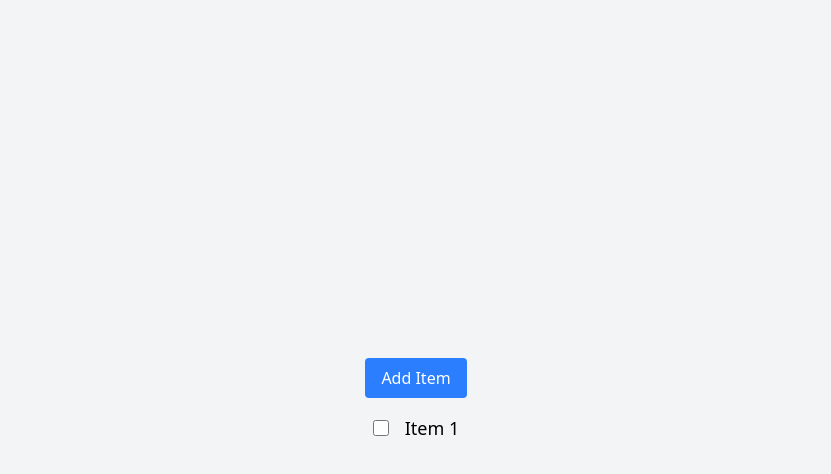
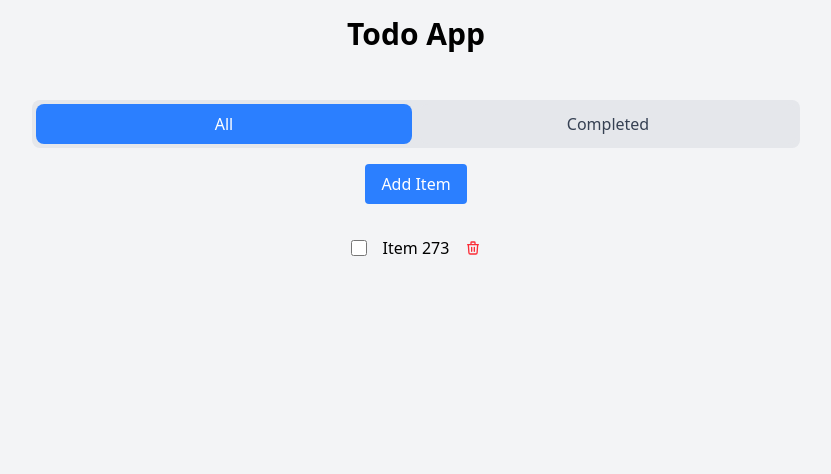
Before and after one commit to mackentish/todo-app, a React (Vite) app: page / in a window 1280 px wide. Both pictures are taken after a click on the button "Add Item". Shown: the top 474 px of the page, without its empty margins (224-1055 px from the left). Built offline with nearby package versions, Linux system fonts and the light colour scheme.

Commit message:
added segmented control to view completed items

```diff
--- a/package.json
+++ b/package.json
@@ -15,6 +15,7 @@
         "jotai": "^2.15.1",
         "react": "^19.2.0",
         "react-dom": "^19.2.0",
+        "react-icons": "^5.5.0",
         "tailwindcss": "^4.1.17"
     },
     "devDependencies": {
--- a/src/App.tsx
+++ b/src/App.tsx
@@ -1,24 +1,32 @@
-import { itemsAtom } from './atoms';
-import { useAtom } from 'jotai';
+import { useState } from 'react';
 import { ListView } from './pages';
-import { Button } from './components';
+import { Button, Text, SegmentedControl } from './components';
+import { useItems } from './hooks';
 
 function App() {
-    const [items, setItems] = useAtom(itemsAtom);
+    const { createItem, getAllItems, getCompletedItems } = useItems();
+    const [view, setView] = useState<'All' | 'Completed'>('All');
 
     const handleClick = () => {
-        const newItem = {
-            id: crypto.randomUUID(),
-            name: `Item ${items.length + 1}`,
-            completed: false,
-        };
-        setItems((prev) => [...prev, newItem]);
+        // TODO: Replace with a proper input mechanism
+        createItem(`Item ${Math.floor(Math.random() * 1000)}`);
     };
 
     return (
-        <div className="bg-gray-100 min-h-screen dark:bg-gray-900 flex flex-col gap-4 w-full justify-center items-center p-4">
-            <Button onClick={handleClick}>Add Item</Button>
-            <ListView />
+        <div className="bg-gray-100 min-h-screen dark:bg-gray-900 w-full p-4">
+            <div className="flex flex-col gap-4 w-full max-w-3xl items-center mx-auto">
+                <Text className="text-3xl font-bold mb-8">Todo App</Text>
+
+                <SegmentedControl<'All' | 'Completed'>
+                    segments={['All', 'Completed']}
+                    onSegmentChange={(selectedSegment) => setView(selectedSegment)}
+                />
+
+                <Button onClick={handleClick}>Add Item</Button>
+                <div className="max-h-96 overflow-y-auto mt-4">
+                    <ListView items={view === 'All' ? getAllItems() : getCompletedItems()} />
+                </div>
+            </div>
         </div>
     );
 }
--- a/src/atoms/index.ts
+++ /dev/null
@@ -1 +0,0 @@
-export * from './items-atom';
--- a/src/atoms/items-atom.ts
+++ /dev/null
@@ -1,4 +0,0 @@
-import { atomWithStorage } from 'jotai/utils';
-import type { Item } from '../models/item';
-
-export const itemsAtom = atomWithStorage<Item[]>('items', []);
--- a/src/components/item.tsx
+++ b/src/components/item.tsx
@@ -1,17 +1,10 @@
 import type { Item } from '../models/item';
-import { useAtom } from 'jotai';
-import { itemsAtom } from '../atoms/items-atom';
+import { useItems } from '../hooks';
 import { Text } from './ui';
+import { HiOutlineTrash } from 'react-icons/hi';
 
 export function ItemComponent({ item }: { item: Item }) {
-    const [, setItems] = useAtom(itemsAtom);
-
-    const toggleCompletion = () => {
-        // Update the item's completion status in the global state
-        setItems((prevItems) =>
-            prevItems.map((it) => (it.id === item.id ? { ...it, completed: !it.completed } : it)),
-        );
-    };
+    const { toggleItemCompletion, deleteItem } = useItems();
 
     return (
         <div className="flex flex-row gap-4 items-center">
@@ -19,9 +12,13 @@ export function ItemComponent({ item }: { item: Item }) {
                 className="w-4 h-4 rounded-lg cursor-pointer"
                 type="checkbox"
                 checked={item.completed}
-                onChange={toggleCompletion}
+                onChange={() => toggleItemCompletion(item.id)}
             />
             <Text className={item.completed ? 'line-through' : ''}>{item.name}</Text>
+            <HiOutlineTrash
+                className="cursor-pointer text-red-500 hover:text-red-700 transition-colors duration-200"
+                onClick={() => deleteItem(item.id)}
+            />
         </div>
     );
 }
--- /dev/null
+++ b/src/components/ui/SegmentedControl.tsx
@@ -0,0 +1,36 @@
+import { useState } from 'react';
+
+interface SegmentedControlProps<T extends string> {
+    segments: T[];
+    onSegmentChange: (segment: T) => void;
+}
+
+export function SegmentedControl<T extends string>({
+    segments,
+    onSegmentChange,
+}: SegmentedControlProps<T>) {
+    const [activeIndex, setActiveIndex] = useState(0);
+
+    const handleSegmentClick = (index: number) => {
+        setActiveIndex(index);
+        onSegmentChange(segments[index]);
+    };
+
+    return (
+        <div className="flex flex-row gap-2 bg-gray-200 p-1 rounded-lg w-full">
+            {segments.map((segment, index) => (
+                <button
+                    key={index}
+                    onClick={() => handleSegmentClick(index)}
+                    className={`px-4 py-2 rounded-lg cursor-pointer w-full ${
+                        activeIndex === index
+                            ? 'bg-blue-500 text-white'
+                            : 'bg-gray-200 text-gray-700 hover:text-gray-900 hover:font-semibold transition-all duration-200'
+                    }`}
+                >
+                    {segment}
+                </button>
+            ))}
+        </div>
+    );
+}
--- a/src/components/ui/Text.tsx
+++ b/src/components/ui/Text.tsx
@@ -1,3 +1,3 @@
 export function Text({ children, className }: { children: React.ReactNode; className?: string }) {
-    return <p className={`text-lg text-black dark:text-white ${className}`}>{children}</p>;
+    return <p className={`text-black dark:text-white ${className}`}>{children}</p>;
 }
--- a/src/components/ui/index.ts
+++ b/src/components/ui/index.ts
@@ -1,2 +1,3 @@
 export * from './Button';
 export * from './Text';
+export * from './SegmentedControl';
--- /dev/null
+++ b/src/hooks/index.ts
@@ -0,0 +1 @@
+export * from './useItems';
--- /dev/null
+++ b/src/hooks/useItems.ts
@@ -0,0 +1,45 @@
+import { atomWithStorage } from 'jotai/utils';
+import { useAtom } from 'jotai';
+import type { Item } from '../models/item';
+
+const itemsAtom = atomWithStorage<Item[]>('items', []);
+
+export function useItems() {
+    const [items, setItems] = useAtom(itemsAtom);
+
+    const getAllItems = () => items;
+
+    const getCompletedItems = () => items.filter((item) => item.completed);
+
+    const getItemById = (id: string) => items.find((item) => item.id === id);
+
+    const createItem = (name: string) => {
+        const newItem = {
+            id: crypto.randomUUID(),
+            name,
+            completed: false,
+        };
+        setItems((prev) => [...prev, newItem]);
+    };
+
+    const toggleItemCompletion = (id: string) => {
+        setItems((prevItems) =>
+            prevItems.map((item) =>
+                item.id === id ? { ...item, completed: !item.completed } : item,
+            ),
+        );
+    };
+
+    const deleteItem = (id: string) => {
+        setItems((prevItems) => prevItems.filter((item) => item.id !== id));
+    };
+
+    return {
+        getAllItems,
+        getCompletedItems,
+        getItemById,
+        createItem,
+        toggleItemCompletion,
+        deleteItem,
+    };
+}
--- a/src/pages/list-view.tsx
+++ b/src/pages/list-view.tsx
@@ -1,10 +1,11 @@
 import { ItemComponent } from '../components';
-import { itemsAtom } from '../atoms';
-import { useAtom } from 'jotai';
+import type { Item } from '../models';
 
-export function ListView() {
-    const [items] = useAtom(itemsAtom);
+interface ListViewProps {
+    items: Item[];
+}
 
+export function ListView({ items }: ListViewProps) {
     return (
         <ol>
             {items.map((item) => (
```
Also changed, not shown: 1 other file (tests, documents, lock files or other folders).
